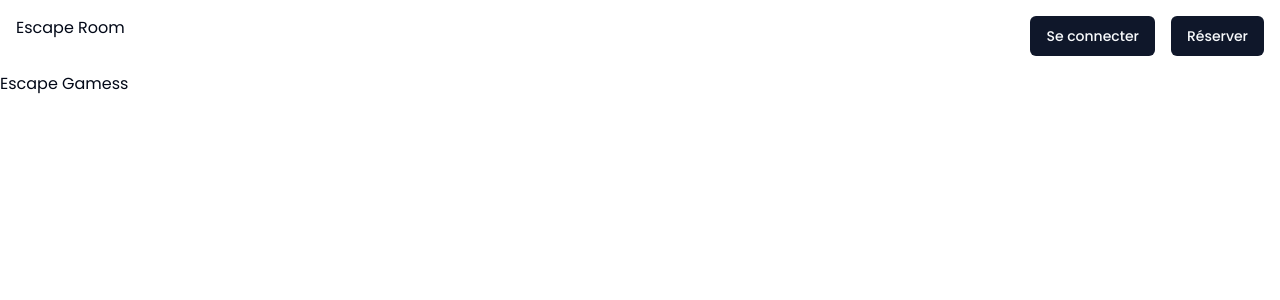
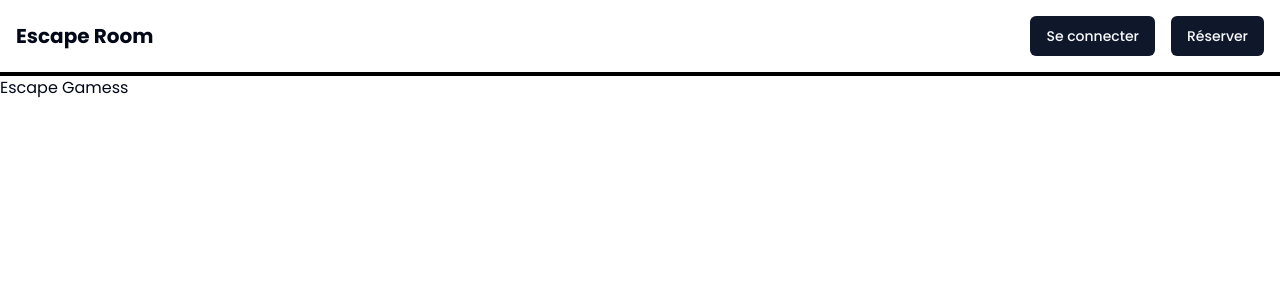
Before and after one commit to SebastienLaurentt/Escape-Game, a Next.js app: page / in a window 1280 px wide. Shown: the top 300 px of the page. Built offline with nearby package versions, Linux system fonts and the light colour scheme; no server answers.

Commit message:
update content and css

```diff
--- a/components/shared/Header.tsx
+++ b/components/shared/Header.tsx
@@ -5,8 +5,8 @@ import { Button } from "../ui/button";
 
 const Header = () => {
   return (
-    <header className="flex flex-row justify-between py-4 px-4">
-      <h1>Escape Room</h1>
+    <header className="flex flex-row justify-between items-center py-4 px-4 border-b-4 border-black">
+      <span className="font-bold text-xl">Escape Room</span>
       <div className="flex flex-row items-center gap-x-4">
         <SignedIn>
           <UserButton />
```
